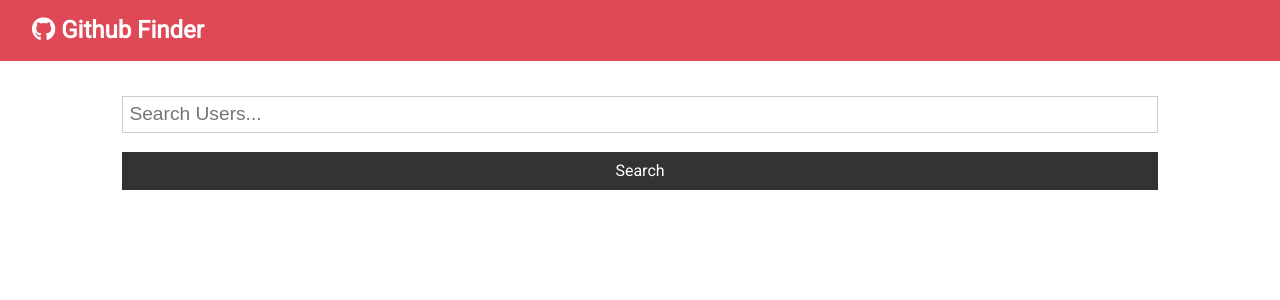
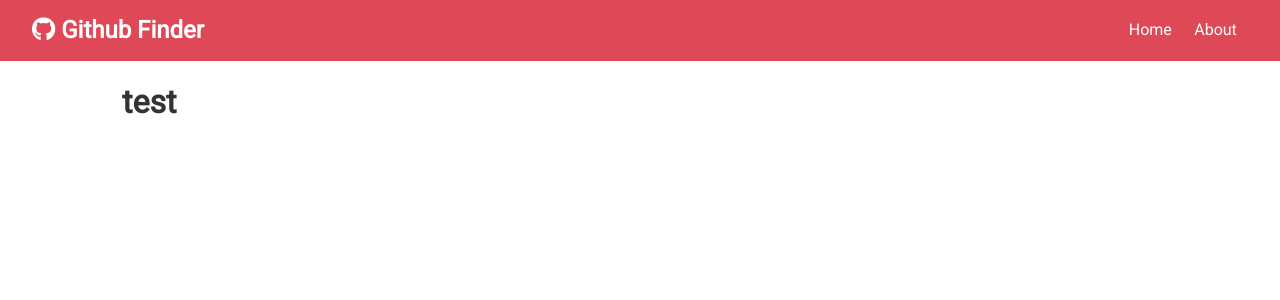
Before and after one commit to SamuelSub/Download-Stock-Images, a React (Create React App) app: page /user/1 in a window 1280 px wide. Shown: the top 300 px of the page. Built offline with nearby package versions, Linux system fonts and the light colour scheme.

Commit message:
Added component pages and navigation with react router

```diff
--- a/package.json
+++ b/package.json
@@ -8,6 +8,7 @@
     "@testing-library/user-event": "^12.6.0",
     "react": "^17.0.1",
     "react-dom": "^17.0.1",
+    "react-router-dom": "^5.2.0",
     "react-scripts": "4.0.1",
     "web-vitals": "^0.2.4"
   },
--- a/src/App.js
+++ b/src/App.js
@@ -1,13 +1,20 @@
-import React, { Component } from 'react';
-import './App.css';
+import React, { Component, Fragment } from 'react';
+import { BrowserRouter as Router, Switch, Route } from 'react-router-dom';
 import Navbar from './components/layout/Navbar';
 import Users from './components/layout/users/Users';
 import Search from './components/layout/users/Search';
+import Alert from './components/layout/Alert';
+import About from './components/layout/pages/About';
+import User from './components/layout/users/User';
+import './App.css';
+
 
 class App extends Component {
   state = {
     users: [],
-    loading: false
+    user: {},
+    loading: false,
+    alert: null
   };
 
   searchUsers = (text) => {
@@ -22,24 +29,64 @@
     this.setState({ loading: false });
   }
 
+  // Search single user
+
+  getUser = (username) => {
+    this.setState( { loading: true} );
+
+    fetch(`https://api.github.com/users/${username}?client_id=${process.env.REACT_APP_GITHUB_CLIENT_ID}&client_secret=${process.env.REACT_APP_GITHUB_CLIENT_SECRET}`)
+      .then(res => res.json())
+      .then(data => console.log(data))
+      .catch(err => console.log(err));
+
+    this.setState({ loading: false });
+  }
+
   clearUsers = () => {
     if(this.state.users.length !== 0) {
       this.setState( { users: [], loading: false } );
     }
   }
 
+  setAlert = (message, type) => {
+    this.setState( { alert: { message: message, type: type } } );
+    setTimeout(() => {
+      this.setState( { alert: null } )
+    }, 3000);
+  }
+
   render() {
 
-    const { users, loading } = this.state;
+    const { users, user, loading } = this.state;
 
     return (
-      <div className="App">
-        <Navbar />
-        <div className="container">
-          <Search searchUsers={this.searchUsers} clearUsers={this.clearUsers} showClear={users.length > 0 ? true : false}/>
-          <Users loading={loading} users={users}/>
+      <Router>
+        <div className="App">
+          <Navbar />
+          <div className="container">
+            <Alert alert={this.state.alert}/>
+
+            <Switch>
+              <Route exact path='/' render={props => (
+                <Fragment>
+                   <Search searchUsers={this.searchUsers} clearUsers={this.clearUsers} showClear={users.length > 0 ? true : false} setAlert={this.setAlert}/>
+                   <Users loading={loading} users={users}/>
+                </Fragment>
+              )}/>
+
+              <Route exact path='/about' component={About}/>
+
+              <Route exact path='/user/:login' render={props => (
+                <User { ...props } getUser={this.getUser} user={user} loading={loading}/>
+              )}/>
+
+
+
+            </Switch>
+
+          </div>
         </div>
-      </div>
+      </Router>
     );
   }
 }
--- /dev/null
+++ b/src/components/layout/Alert.js
@@ -0,0 +1,13 @@
+import React from 'react'
+
+const Alert = ( { alert } ) => {
+  return (
+    alert !== null && (
+      <div className={`alert alert-${alert.type}`}>
+        <i className="fas fa-info-circle"></i> { alert.message }
+      </div>
+    )
+  )
+}
+
+export default Alert
--- a/src/components/layout/Navbar.js
+++ b/src/components/layout/Navbar.js
@@ -1,5 +1,6 @@
 import React from 'react';
 import PropTypes from 'prop-types';
+import { Link } from 'react-router-dom';
 
 const Navbar = ( { icon, title } ) => {
 
@@ -8,6 +9,14 @@
         <h1>
           <i className={icon}></i> {title}
         </h1>
+        <ul>
+          <li>
+            <Link to='/'>Home</Link>
+          </li>
+          <li>
+            <Link to='/about'>About</Link>
+          </li>
+        </ul>
       </nav>
     )
 }
--- /dev/null
+++ b/src/components/layout/pages/About.js
@@ -0,0 +1,13 @@
+import React from 'react'
+
+const About = () => {
+  return (
+    <div>
+      <h1>About This App</h1>
+      <p>App to search GitHub users</p>
+      <p>Version 1.0.0</p>
+    </div>
+  )
+}
+
+export default About
--- a/src/components/layout/users/Search.js
+++ b/src/components/layout/users/Search.js
@@ -10,7 +10,8 @@
   static propTypes = {
     searchUsers: PropTypes.func.isRequired,
     clearUsers: PropTypes.func.isRequired,
-    showClear: PropTypes.bool.isRequired
+    showClear: PropTypes.bool.isRequired,
+    setAlert: PropTypes.func.isRequired
   }
 
   onChange = (e) => {
@@ -19,8 +20,12 @@
 
   onSubmit = (e) => {
     e.preventDefault();
-    this.props.searchUsers(this.state.text);
-    this.setState({text: ''});
+    if(this.state.text === '') {
+      this.props.setAlert('Please Enter Something...', 'light');
+    } else {
+      this.props.searchUsers(this.state.text);
+      this.setState({text: ''});
+    }
   }
 
   render() {
--- /dev/null
+++ b/src/components/layout/users/User.js
@@ -0,0 +1,13 @@
+import React, { Component } from 'react'
+
+export class User extends Component {
+  render() {
+    return (
+      <div>
+        <h1>test</h1>
+      </div>
+    )
+  }
+}
+
+export default User
--- a/src/components/layout/users/UserItem.js
+++ b/src/components/layout/users/UserItem.js
@@ -1,5 +1,6 @@
 import React from 'react';
 import PropTypes from 'prop-types';
+import { Link } from 'react-router-dom';
 
 // Using destructuring to pull from props the user (props.user.login and so on...)
 const UserItem = ( { user: { login, avatar_url, html_url } } ) => {
@@ -9,7 +10,8 @@
         <img src={avatar_url} alt="" className="round-img" style={ { width: '60px' } }/>
         <h3>{login}</h3>
         <h4>
-          <a href={html_url} className="btn btn-dark btn-sm my-1">Check Profile</a>
+          {/* <a href={ <Link to='/user'></Link> } className="btn btn-dark btn-sm my-1">Check Profile</a> */}
+          <Link to={'/user'} className="btn btn-dark btn-sm my-1">More</Link>
         </h4>
       </div>
     )
```
Also changed, not shown: 2 other files (tests, documents, lock files or other folders).
